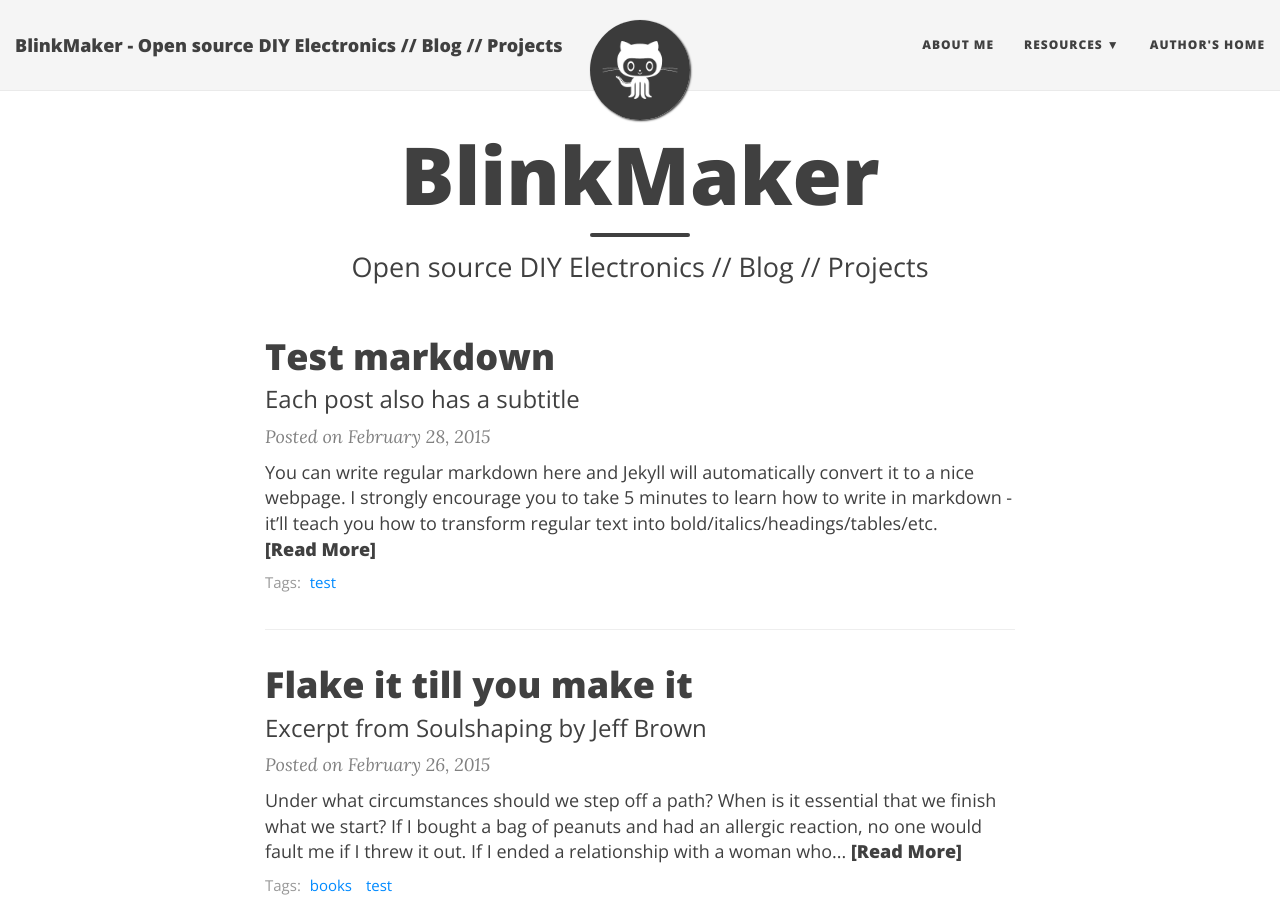
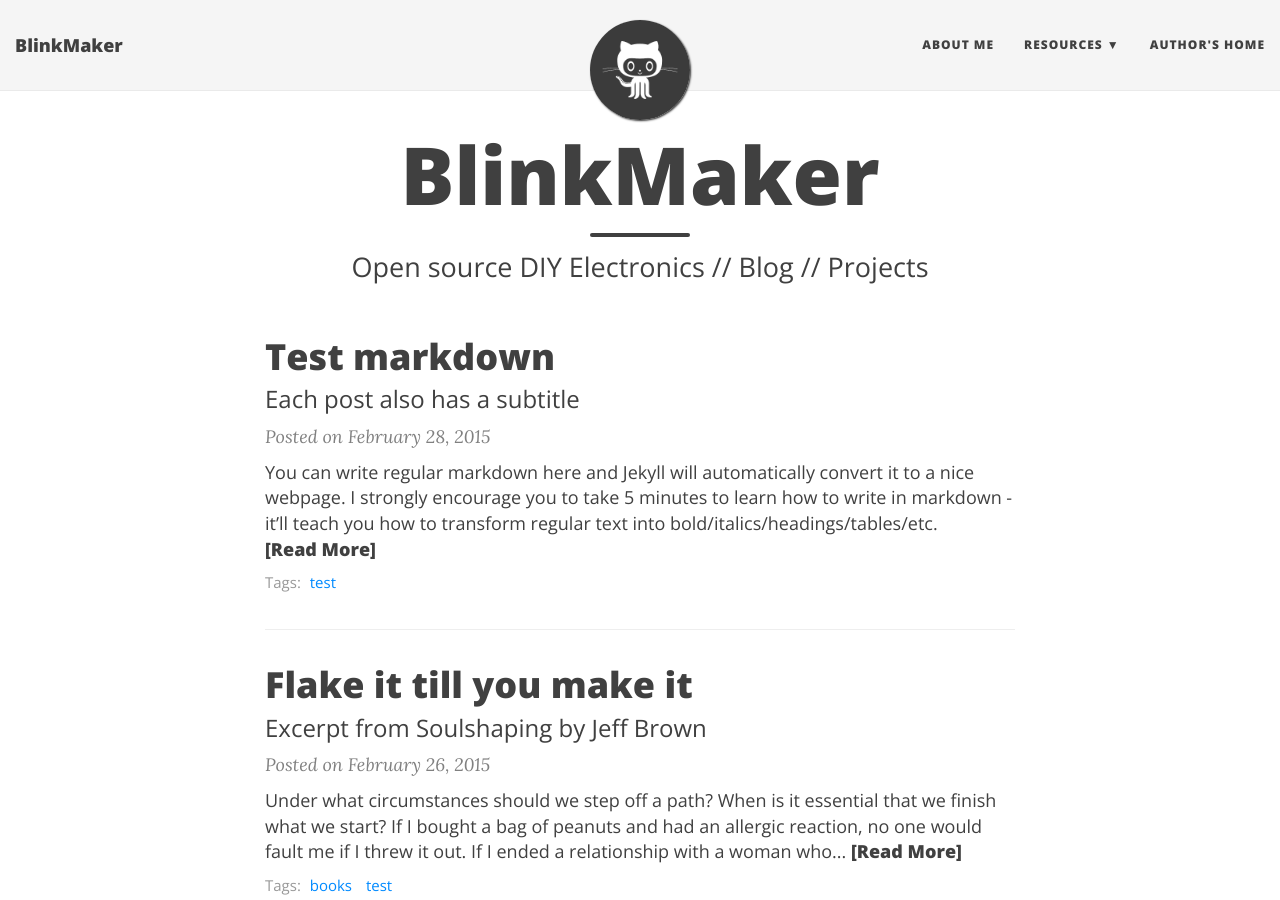
Before and after one commit to blinkmaker/blinkmaker.github.io, a Jekyll site: the page built from index.html, in a window 1280 px wide and 900 px high. Built offline with Jekyll 4.4.1, drawn with Linux system fonts in a browser that asks for light colours; nearby versions of some CDN libraries; the list of posts is cut into pages by our own code.

Commit message:
Update _config.yml

```diff
--- a/_config.yml
+++ b/_config.yml
@@ -14,7 +14,7 @@ baseurl: ""
 # Of course don't forget to change the username and projectname to YOUR username and project
 
 # Name of website
-title: BlinkMaker - Open source DIY Electronics // Blog // Projects
+title: BlinkMaker
 
 # Short description of your site
 description: A virtual proof that name is awesome!
```
